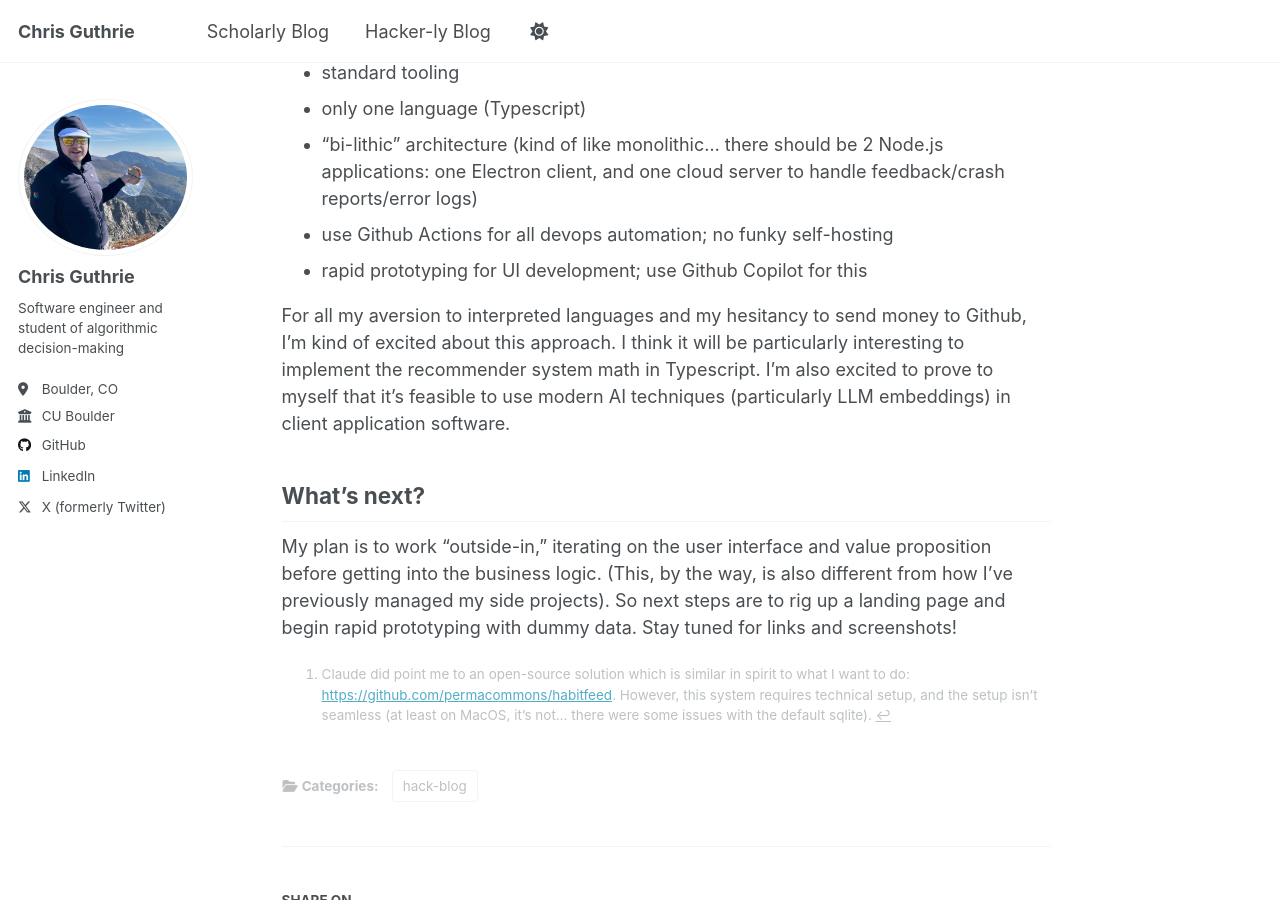
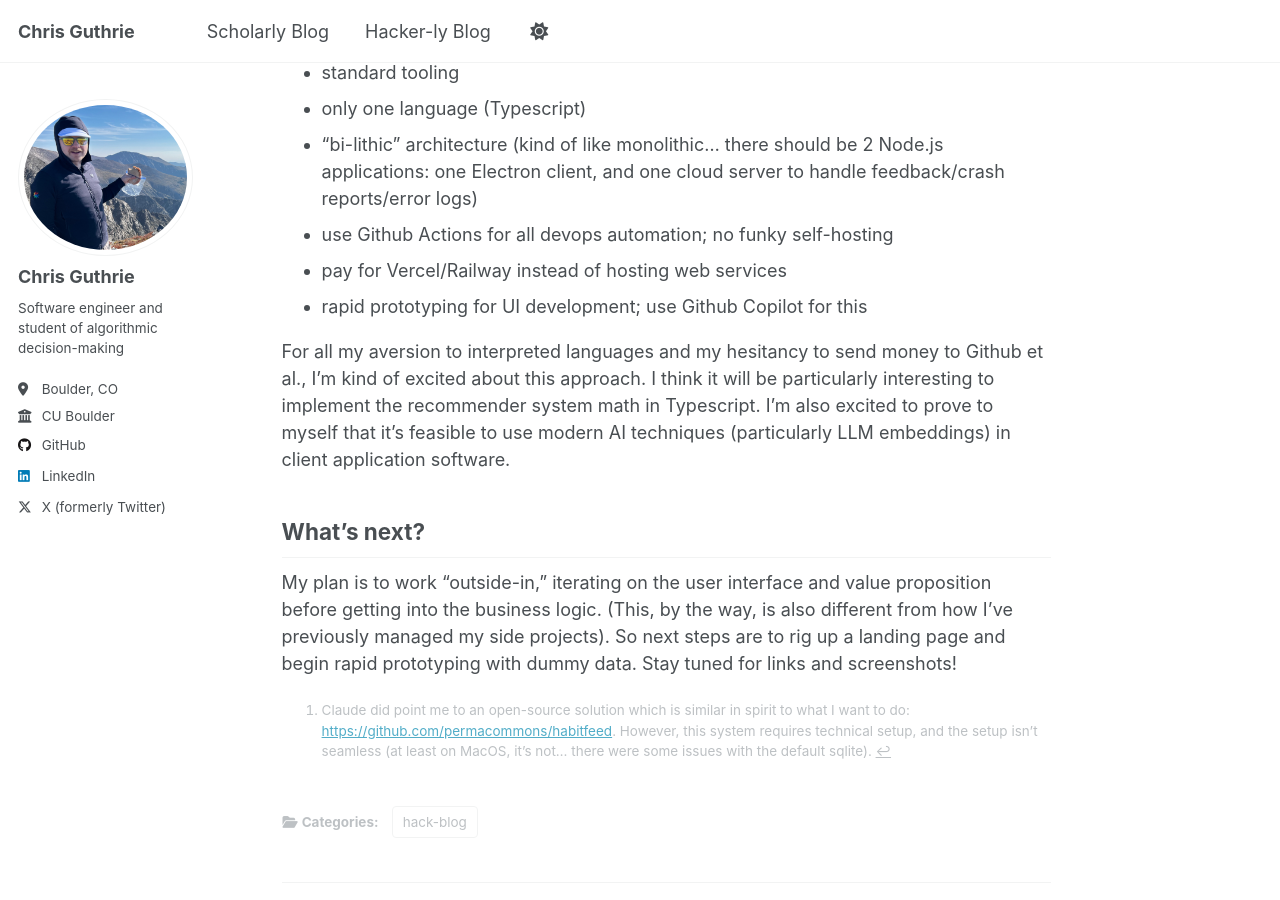
Before and after one commit to guthriec/chriswguthrie, a Jekyll site: the page built from _posts/2025-10-07-kitpicks-begins.md, in a window 1280 px wide and 900 px high, scrolled down 1373 px. Built offline with Jekyll 4.4.1, drawn with Linux system fonts in a browser that asks for light colours; a script that is not in the unit is left out.

Commit message:
Say don't manage devops solo

```diff
--- a/_posts/2025-10-07-kitpicks-begins.md
+++ b/_posts/2025-10-07-kitpicks-begins.md
@@ -35,9 +35,10 @@ I want to take a different tack with this project. I'll try to resist some of my
 - only one language (Typescript)
 - "bi-lithic" architecture (kind of like monolithic... there should be 2 Node.js applications: one Electron client, and one cloud server to handle feedback/crash reports/error logs)
 - use Github Actions for all devops automation; no funky self-hosting
+- pay for Vercel/Railway instead of hosting web services
 - rapid prototyping for UI development; use Github Copilot for this
 
-For all my aversion to interpreted languages and my hesitancy to send money to Github, I'm kind of excited about this approach. I think it will be particularly interesting to implement the recommender system math in Typescript. I'm also excited to prove to myself that it's feasible to use modern AI techniques (particularly LLM embeddings) in client application software.
+For all my aversion to interpreted languages and my hesitancy to send money to Github et al., I'm kind of excited about this approach. I think it will be particularly interesting to implement the recommender system math in Typescript. I'm also excited to prove to myself that it's feasible to use modern AI techniques (particularly LLM embeddings) in client application software.
 
 ## What's next?
 
```
